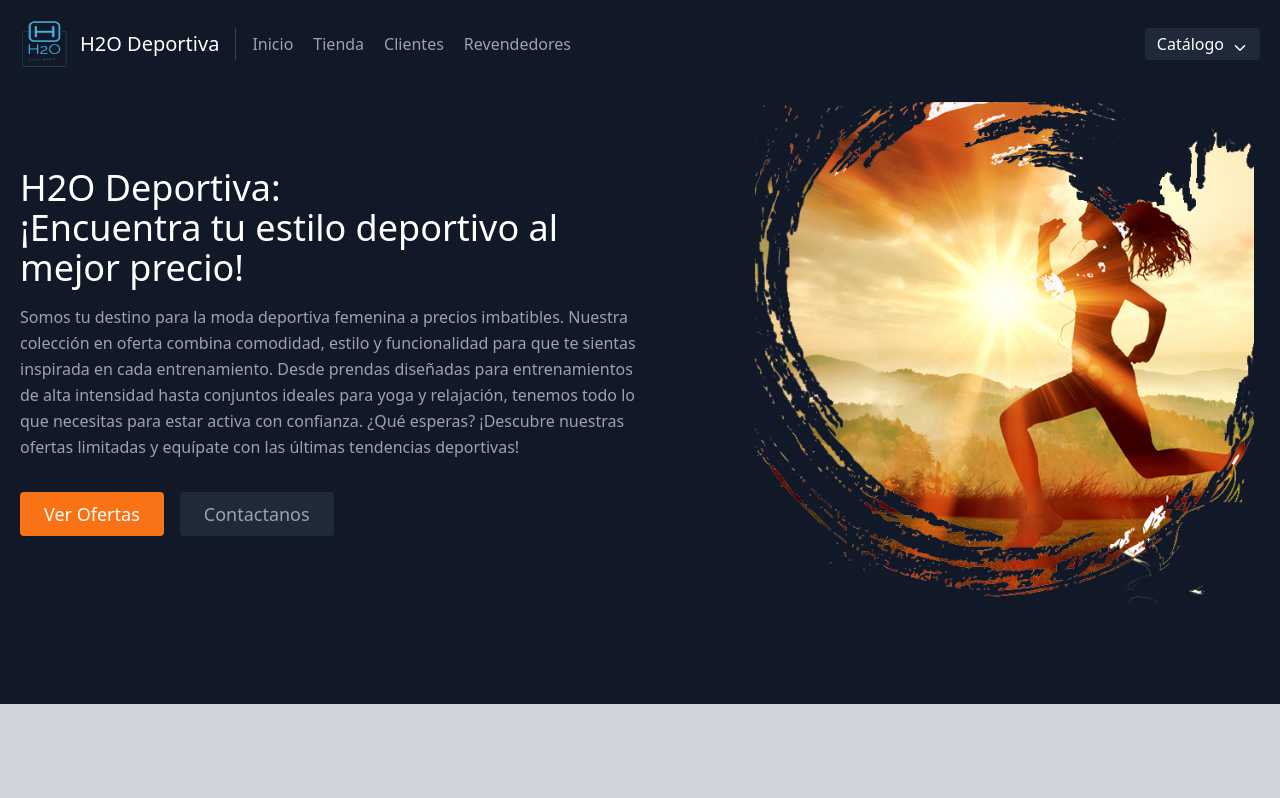
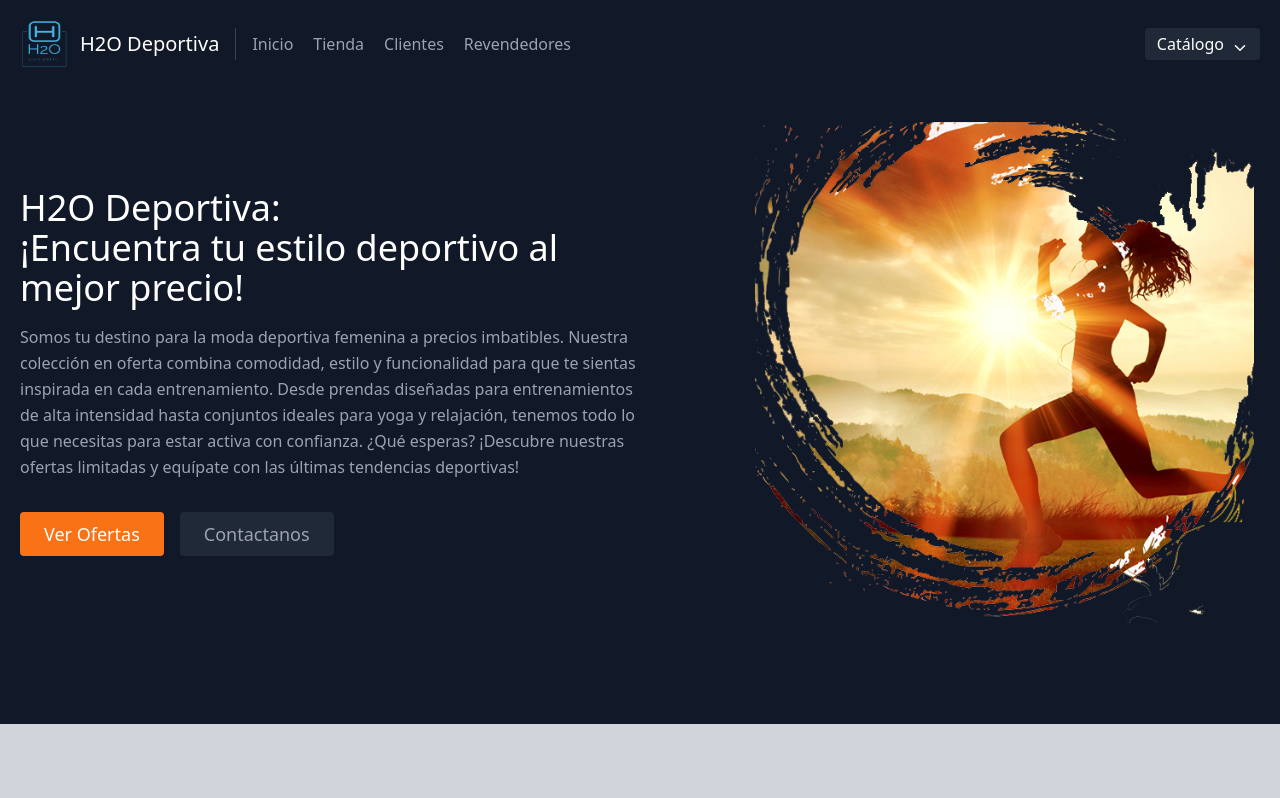
Before and after one commit to facuguardia/h2o-deportiva, a React (Vite) app: page / in a window 1280 px wide. Shown: the top 798 px of the page. Built offline with nearby package versions, Linux system fonts and the light colour scheme.

Commit message:
Update Header component styling

```diff
--- a/src/pages/Header.jsx
+++ b/src/pages/Header.jsx
@@ -3,7 +3,7 @@ import { HashLink } from "react-router-hash-link";
 
 function Header() {
   return (
-    <section id="header" className="text-gray-400 bg-gray-900 body-font">
+    <section id="header" className="text-gray-400 bg-gray-900 body-font mt-5">
       <div className="container flex flex-col items-center px-5 py-24 mx-auto md:flex-row">
         <div className="flex flex-col items-center mb-16 text-center lg:flex-grow md:w-1/2 lg:pr-24 md:pr-16 md:items-start md:text-left md:mb-0">
           <h1 className="mb-4 text-3xl font-medium text-white title-font sm:text-4xl">
```
